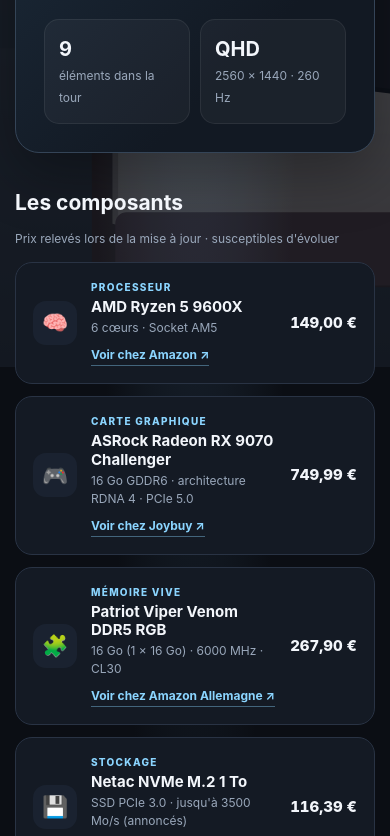
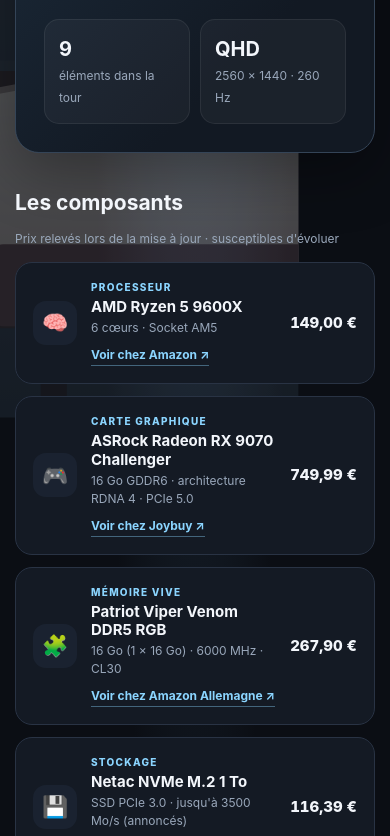
Before and after one commit to hugojoul1-oss/pc-gaming, a plain HTML site: page index.html in a window 390 px wide. Shown: the part 477-1313 px from the top of the page. Drawn offline with Linux system fonts and the light colour scheme.

Commit message:
Recentrer le visuel du lit sur mobile

```diff
--- a/index.html
+++ b/index.html
@@ -23,7 +23,9 @@ h1{font-size:clamp(32px,6vw,56px);line-height:1.02;letter-spacing:-.045em;margin
 /* Fond cartoon humoristique temporaire */
 body{position:relative;isolation:isolate;background:radial-gradient(ellipse at 50% -20%,#26384b 0,transparent 45%),var(--bg)}
 .joke-wallpaper{position:fixed;inset:0;width:100%;height:100%;z-index:-1;pointer-events:none;opacity:.42}
-@media(max-width:700px){.joke-wallpaper{opacity:.22}}
+@media(max-width:700px){
+  .joke-wallpaper{opacity:.28;transform:translateX(-115px) scale(1.12);transform-origin:center center}
+}
 
 </style>
 </head>
```
